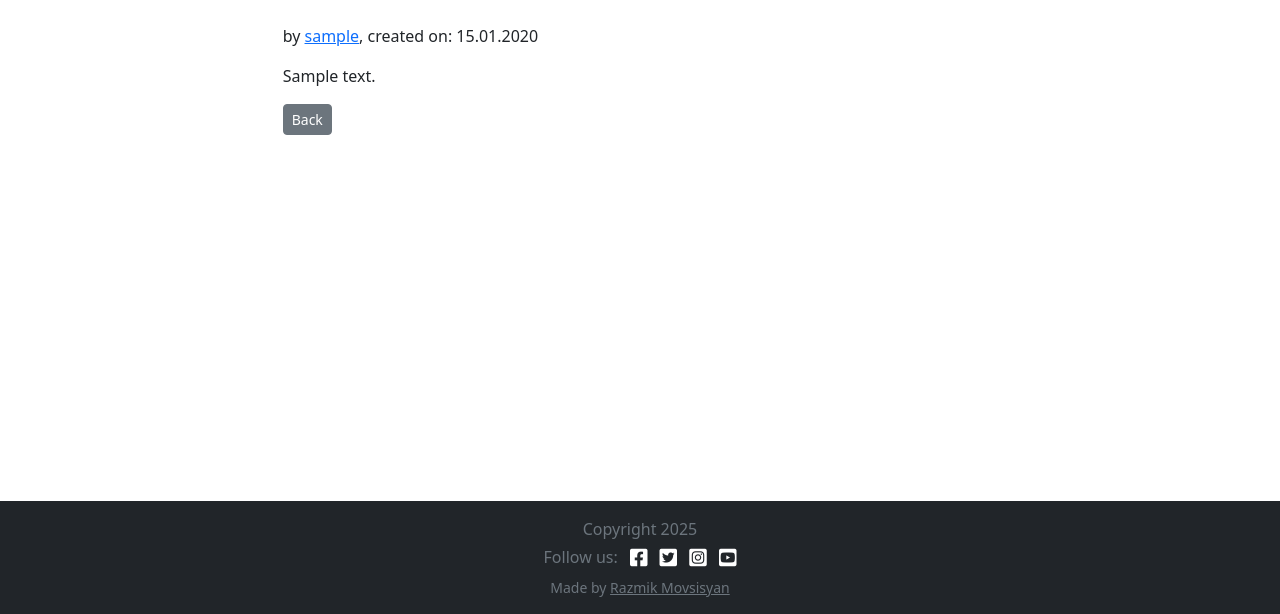
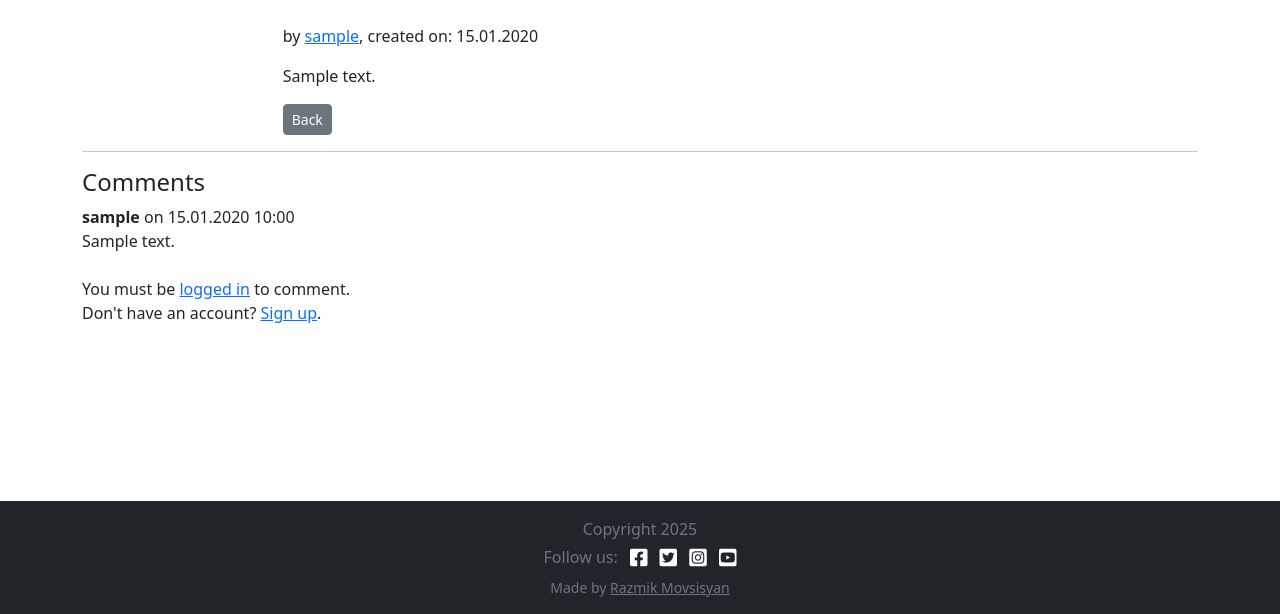
Before and after one commit to RazmikMovsisyan/microblogify, a Django app: a page that uses blog/templates/blog/post_detail.html in a window 1280 px wide. Shown: the part 186-800 px from the top of the page. Run offline with Django 4.2, Linux system fonts and the light colour scheme; tables that the repository leaves empty hold one stand-in row (values such as "Sample post"); some libraries are stand-ins or nearby versions; some web fonts are replaced.

Commit message:
Function and View for Comments Section

```diff
--- a/blog/admin.py
+++ b/blog/admin.py
@@ -1,5 +1,6 @@
 from django.contrib import admin
 from .models import Post
+from .models import Comment
 
 class PostAdmin(admin.ModelAdmin):
     prepopulated_fields = {"slug": ("title",)}  # automatisch generierter Slug
@@ -7,3 +8,4 @@ class PostAdmin(admin.ModelAdmin):
     search_fields = ('title', 'content')
 
 admin.site.register(Post, PostAdmin)
+admin.site.register(Comment)
--- a/blog/templates/blog/post_detail.html
+++ b/blog/templates/blog/post_detail.html
@@ -23,4 +23,26 @@
     <a href="{% url 'post_list' %}" class="btn btn-secondary btn-sm">Back</a>
   </div>
 </div>
+<hr>
+<h4>Comments</h4>
+
+{% for comment in comments %}
+  <div class="mb-2">
+    <strong>{{ comment.author.username }}</strong> on {{ comment.created_on|date:"d.m.Y H:i" }}<br>
+    {{ comment.content|linebreaks }}
+  </div>
+{% empty %}
+  <p>No comments yet.</p>
+{% endfor %}
+
+{% if user.is_authenticated %}
+  <form method="post" class="mt-4">
+    {% csrf_token %}
+    {{ comment_form.content }}
+    <button type="submit" class="btn btn-primary btn-sm mt-2">Add Comment</button>
+  </form>
+{% else %}
+  <p class="mt-4">You must be <a href="{% url 'account_login' %}">logged in</a> to comment. <br> Don't have an account? <a href="{% url 'account_signup' %}">Sign up</a>.</p>
+{% endif %}
+
 {% endblock %}
--- a/blog/views.py
+++ b/blog/views.py
@@ -10,6 +10,7 @@ from django.contrib.auth.models import User
 from django.contrib.messages.views import SuccessMessageMixin
 from .models import Comment
 from .forms import CommentForm
+from django.shortcuts import redirect
 
 
 
@@ -22,6 +23,29 @@ class PostDetailView(DetailView):
     model = Post
     template_name = 'blog/post_detail.html'
     context_object_name = 'post'
+
+    def get_context_data(self, **kwargs):
+        context = super().get_context_data(**kwargs)
+        context['comments'] = self.object.comments.all()
+        context['comment_form'] = CommentForm()
+        return context
+
+    def post(self, request, *args, **kwargs):
+        self.object = self.get_object()
+        if not request.user.is_authenticated:
+            return redirect('login')
+
+        form = CommentForm(request.POST)
+        if form.is_valid():
+            comment = form.save(commit=False)
+            comment.post = self.object
+            comment.author = request.user
+            comment.save()
+            messages.success(request, "Your comment was posted.")
+            return redirect('post_detail', slug=self.object.slug)
+        context = self.get_context_data()
+        context['comment_form'] = form
+        return self.render_to_response(context)
 
 class PostCreateView(CreateView):
     model = Post
```
Also changed, not shown: requirements.txt (+7 -22 lines), blog/migrations/0006_comment.py (added).
